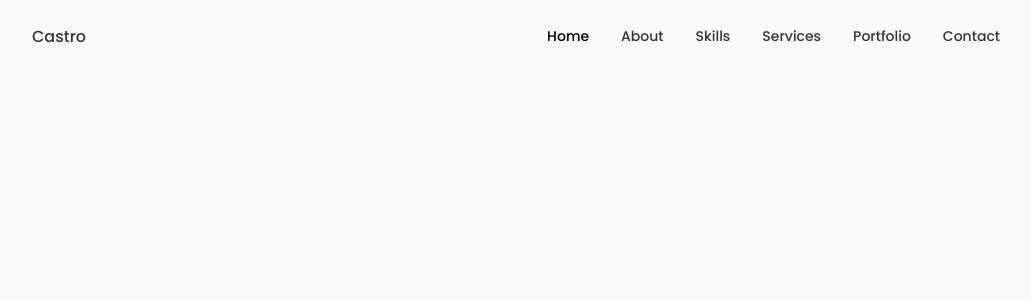
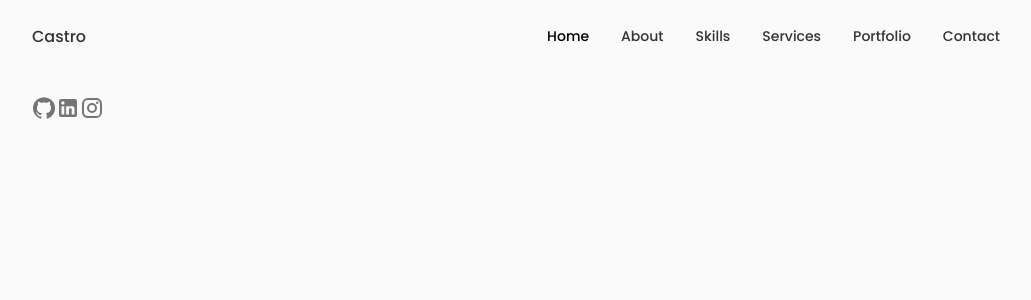
Before and after one commit to kevincastrochavez/kevin-portfolio, a React (Create React App) app: page / in a window 1280 px wide. Shown: the top 300 px of the page, without its empty margins (124-1155 px from the left). Built offline with nearby package versions, Linux system fonts and the light colour scheme.

Commit message:
finished th header and social component, along with some styles

```diff
--- a/src/App.js
+++ b/src/App.js
@@ -1,7 +1,16 @@
-import Header from './components/header/Header';
+import Header from './components/Header';
+import Home from './components/Home';
 
 function App() {
-  return <Header />;
+  return (
+    <>
+      <Header />
+
+      <main className='main'>
+        <Home />
+      </main>
+    </>
+  );
 }
 
 export default App;
--- /dev/null
+++ b/src/components/Home.js
@@ -0,0 +1,19 @@
+import React from 'react';
+
+import Social from './Social';
+
+function Home() {
+  return (
+    <section className='home section' id='home'>
+      <div className='home__container container grid'>
+        <div className='home__content grid'>
+          <Social />
+
+          <div className='home__img'></div>
+        </div>
+      </div>
+    </section>
+  );
+}
+
+export default Home;
--- /dev/null
+++ b/src/components/Social.js
@@ -0,0 +1,32 @@
+import React from 'react';
+import GitHubIcon from '@mui/icons-material/GitHub';
+import LinkedInIcon from '@mui/icons-material/LinkedIn';
+import InstagramIcon from '@mui/icons-material/Instagram';
+
+function Social() {
+  return (
+    <div className='social'>
+      <a
+        href='https://github.com/kevincastrochavez'
+        className='social-icon'
+        target='_blank'
+        rel='noreferrer'
+      >
+        <GitHubIcon />
+      </a>
+      <a
+        href='https://www.linkedin.com/in/kevincastroc0'
+        className='social-icon'
+        target='_blank'
+        rel='noreferrer'
+      >
+        <LinkedInIcon />
+      </a>
+      <a href='' className='social-icon' target='_blank' rel='noreferrer'>
+        <InstagramIcon />
+      </a>
+    </div>
+  );
+}
+
+export default Social;
--- a/src/styles/main.scss
+++ b/src/styles/main.scss
@@ -1,2 +1,4 @@
 @import './variables.scss';
 @import './header.scss';
+@import './home.scss';
+@import './social.scss';
```
Also changed, not shown: src/components/Header.js (renamed from src/components/header/Header.js), src/styles/Social.scss (added), src/styles/home.scss (added).
